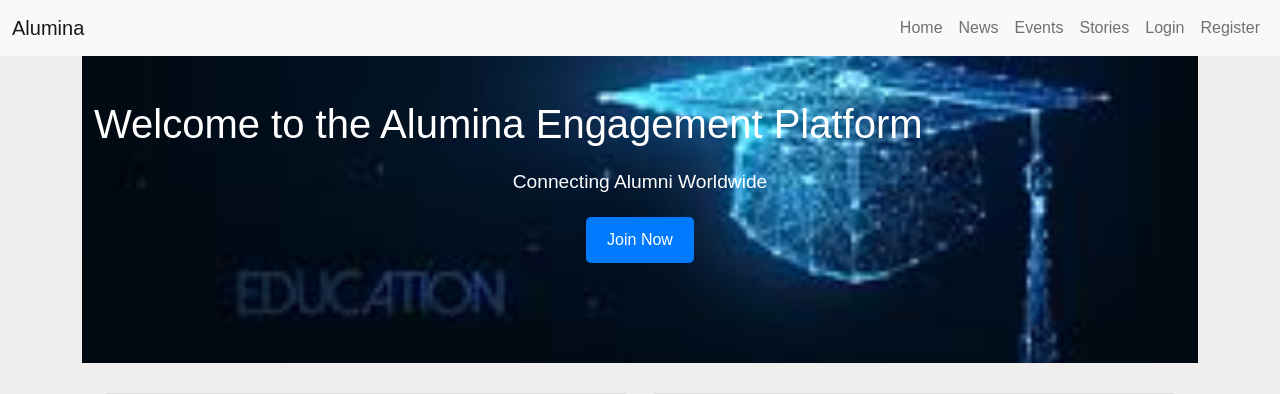
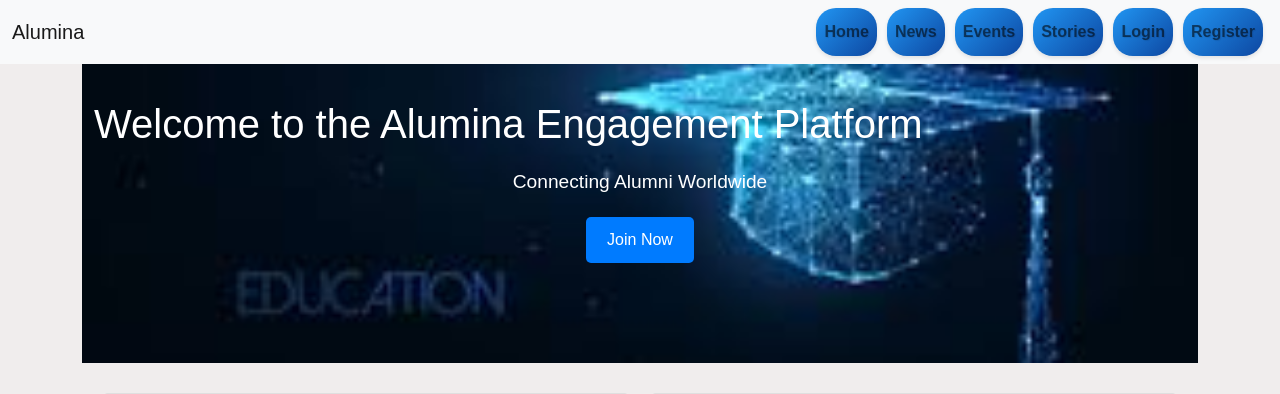
Before and after one commit to ndjek1/group-7, a Flask app: page / in a window 1280 px wide. Shown: the top 394 px of the page. Run offline with Flask 3, Linux system fonts and the light colour scheme; parts of the project's set-up code (start-up, migrations or seed data) failed here and were passed over.

Commit message:
Some changes to test the repository

```diff
--- a/app/static/css/custom.css
+++ b/app/static/css/custom.css
@@ -161,3 +161,35 @@ footer .social-links li a {
     cursor: pointer;
     border: solid 1px #BA68C8
 }
+
+.navbar-nav .nav-link {
+    color: #fff; /* Text color */
+    background-color: #2196F3; /* Blue background color */
+    background-image: linear-gradient(135deg, #2196F3, #0D47A1); /* Gradient background */
+    border: none; /* No border */
+    border-radius: 20px; /* Rounded corners */
+    padding: 12px 20px; /* Padding around text */
+    margin: 0 5px; /* Margin around each button */
+    text-decoration: none; /* Remove underline */
+    box-shadow: 0px 2px 4px rgba(0, 0, 0, 0.1); /* Soft shadow */
+    transition: background-color 0.3s, box-shadow 0.3s, transform 0.2s ease-in-out; /* Smooth transitions */
+    display: flex; /* Use flexbox to fill available space */
+    justify-content: center; /* Center align content horizontally */
+    align-items: center; /* Center align content vertically */
+    font-weight: bold; /* Make text bold */
+    font-size: 16px; /* Font size */
+    text-shadow: 1px 1px 1px rgba(0, 0, 0, 0.1); /* Subtle text shadow */
+}
+
+.navbar-nav .nav-link:hover {
+    background-color: #0D47A1; /* Darker blue on hover */
+    box-shadow: 0px 4px 8px rgba(0, 0, 0, 0.2); /* Stronger shadow on hover */
+    transform: translateY(-2px); /* Lift up on hover */
+}
+
+.navbar-nav .nav-link.active {
+    background-color: #FF9800; /* Orange background color when active */
+    box-shadow: 0px 4px 8px rgba(0, 0, 0, 0.2); /* Shadow when active */
+    color: #fff; /* White text color */
+    border-bottom: 3px solid #FF5722; /* Orange border bottom */
+}
```
